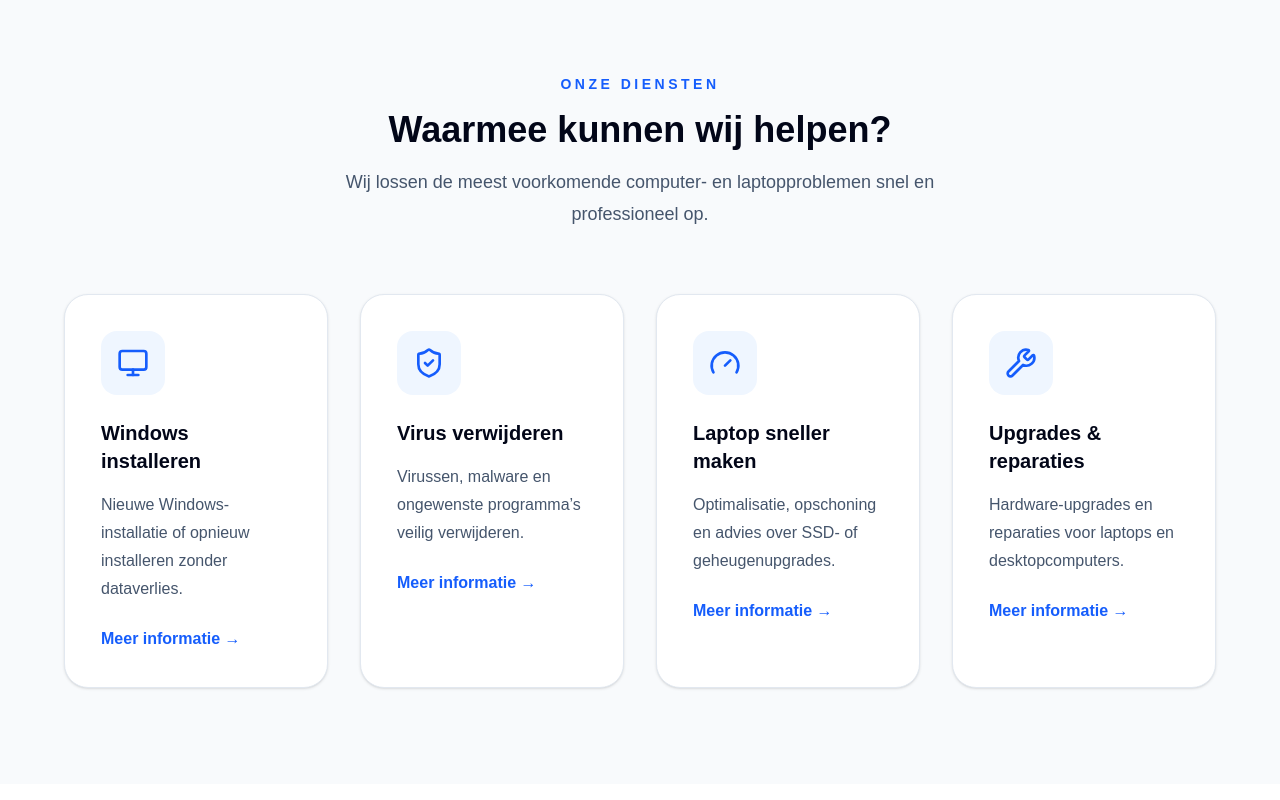
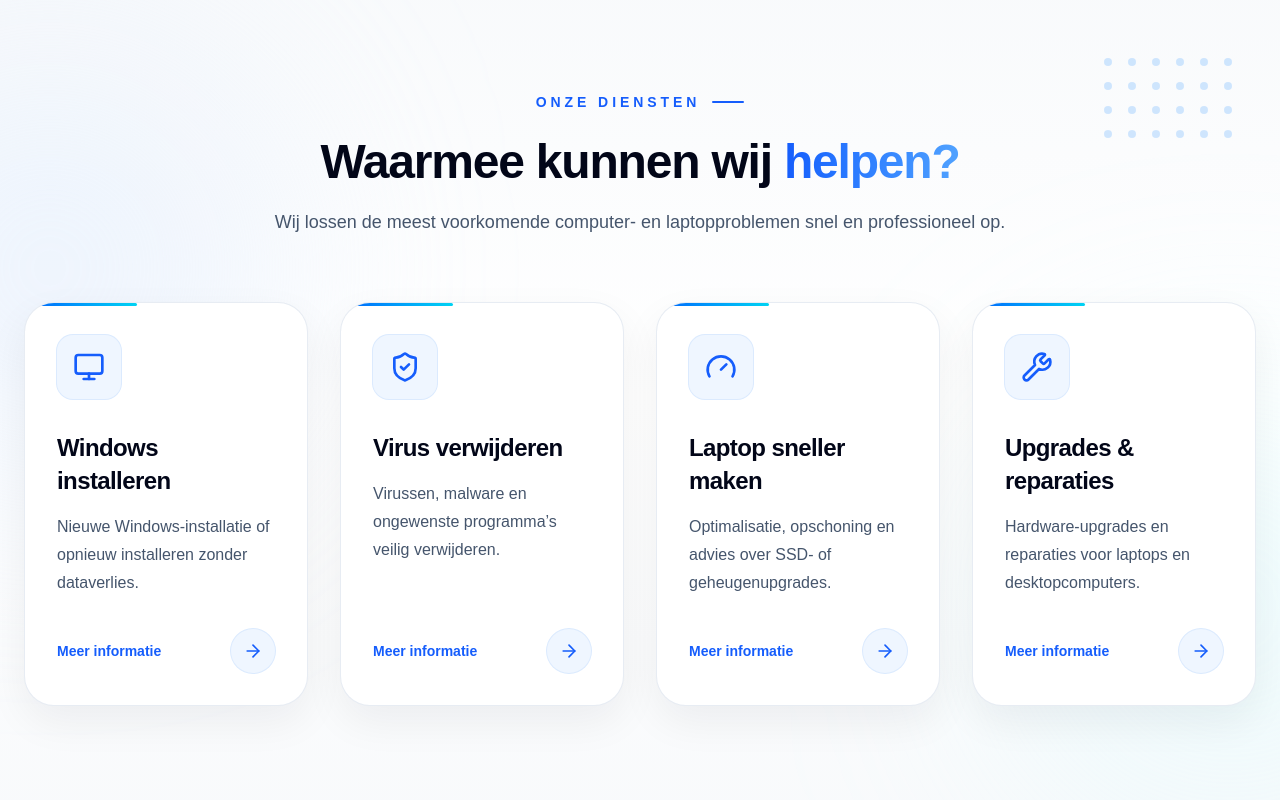
Before and after one commit to amritsolutions/amr-it-solutions, a Next.js app: page /computerreparatie in a window 1280 px wide. Shown: the part 1140-1940 px from the top of the page. Built offline with nearby package versions, Linux system fonts and the light colour scheme.

Commit message:
verbeteren

```diff
--- a/components/ComputerServices.tsx
+++ b/components/ComputerServices.tsx
@@ -1,4 +1,11 @@
-import { Monitor, ShieldCheck, Gauge, Wrench } from "lucide-react";
+import Link from "next/link";
+import {
+  ArrowRight,
+  Gauge,
+  Monitor,
+  ShieldCheck,
+  Wrench,
+} from "lucide-react";
 
 const services = [
   {
@@ -29,47 +36,95 @@ const services = [
 
 export default function ComputerServices() {
   return (
-    <section className="bg-slate-50 py-24">
-      <div className="mx-auto max-w-7xl px-6">
-        <div className="text-center">
-          <p className="text-sm font-bold uppercase tracking-[0.25em] text-blue-600">
-            Onze diensten
-          </p>
+    <section className="relative isolate overflow-hidden bg-gradient-to-b from-slate-50 via-white to-slate-50 px-6 py-24 sm:py-28">
+      {/* Achtergrondglows */}
+      <div
+        aria-hidden="true"
+        className="pointer-events-none absolute -left-40 top-20 -z-10 h-[420px] w-[420px] rounded-full bg-blue-100/50 blur-[120px]"
+      />
 
-          <h2 className="mt-4 text-4xl font-extrabold text-slate-950">
-            Waarmee kunnen wij helpen?
+      <div
+        aria-hidden="true"
+        className="pointer-events-none absolute -right-40 bottom-0 -z-10 h-[420px] w-[420px] rounded-full bg-cyan-100/30 blur-[120px]"
+      />
+
+      {/* Decoratieve stippen */}
+      <div
+        aria-hidden="true"
+        className="pointer-events-none absolute right-12 top-20 hidden grid-cols-6 gap-4 opacity-40 lg:grid"
+      >
+        {Array.from({ length: 24 }).map((_, index) => (
+          <span
+            key={index}
+            className="h-2 w-2 rounded-full bg-blue-300"
+          />
+        ))}
+      </div>
+
+      <div className="mx-auto max-w-7xl">
+        <div className="mx-auto max-w-3xl text-center">
+          <div className="inline-flex items-center gap-3">
+            <span className="text-sm font-extrabold uppercase tracking-[0.28em] text-blue-600">
+              Onze diensten
+            </span>
+
+            <span className="h-0.5 w-8 rounded-full bg-blue-600" />
+          </div>
+
+          <h2 className="mt-6 text-4xl font-extrabold tracking-tight text-slate-950 sm:text-5xl">
+            Waarmee kunnen wij{" "}
+            <span className="bg-gradient-to-r from-blue-600 to-blue-400 bg-clip-text text-transparent">
+              helpen?
+            </span>
           </h2>
 
-          <p className="mx-auto mt-4 max-w-2xl text-lg leading-8 text-slate-600">
-            Wij lossen de meest voorkomende computer- en laptopproblemen snel en professioneel op.
+          <p className="mx-auto mt-5 max-w-3xl text-base leading-8 text-slate-600 sm:text-lg">
+            Wij lossen de meest voorkomende computer- en laptopproblemen snel
+            en professioneel op.
           </p>
         </div>
 
-        <div className="mx-auto mt-16 grid max-w-6xl gap-8 md:grid-cols-2 lg:grid-cols-4">
+        <div className="mx-auto mt-16 grid max-w-7xl gap-8 md:grid-cols-2 xl:grid-cols-4">
           {services.map(({ Icon, title, text, link }) => (
-            <div
+            <Link
               key={title}
-              className="group rounded-3xl border border-slate-200 bg-white p-9 shadow-sm transition-all duration-300 hover:-translate-y-2 hover:shadow-2xl"
+              href={link}
+              className="group relative flex min-h-[360px] flex-col overflow-hidden rounded-[30px] border border-slate-200/80 bg-white p-8 shadow-[0_16px_42px_rgba(15,23,42,0.06)] transition-all duration-500 hover:-translate-y-2 hover:border-blue-200 hover:shadow-[0_28px_65px_rgba(37,99,235,0.16)]"
             >
-              <div className="flex h-16 w-16 items-center justify-center rounded-2xl bg-blue-50 transition group-hover:bg-blue-600">
-                <Icon className="h-8 w-8 text-blue-600 transition group-hover:text-white" />
+              {/* Blauwe lijn bovenaan */}
+              <div
+                aria-hidden="true"
+                className="absolute left-0 top-0 h-[3px] w-28 rounded-full bg-gradient-to-r from-blue-600 to-cyan-400 transition-all duration-500 group-hover:w-full"
+              />
+
+              {/* Glow rechtsboven */}
+              <div
+                aria-hidden="true"
+                className="pointer-events-none absolute -right-16 -top-16 h-44 w-44 rounded-full bg-blue-100/0 blur-3xl transition-all duration-500 group-hover:bg-blue-100/70"
+              />
+
+              <div className="relative z-10 flex h-16 w-16 items-center justify-center rounded-2xl bg-blue-50 text-blue-600 ring-1 ring-blue-100 transition-all duration-300 group-hover:scale-110 group-hover:bg-blue-600 group-hover:text-white group-hover:shadow-[0_14px_30px_rgba(37,99,235,0.24)]">
+                <Icon className="h-8 w-8" />
               </div>
 
-              <h3 className="mt-6 text-xl font-bold text-slate-950">
+              <h3 className="relative z-10 mt-8 text-2xl font-extrabold leading-snug tracking-tight text-slate-950">
                 {title}
               </h3>
 
-              <p className="mt-4 leading-7 text-slate-600">
+              <p className="relative z-10 mt-4 leading-7 text-slate-600">
                 {text}
               </p>
 
-              <a
-                href={link}
-                className="mt-6 inline-block font-semibold text-blue-600 hover:text-blue-700"
-              >
-                Meer informatie →
-              </a>
-            </div>
+              <div className="relative z-10 mt-auto flex items-center justify-between pt-8">
+                <span className="text-sm font-bold text-blue-600">
+                  Meer informatie
+                </span>
+
+                <span className="flex h-11 w-11 items-center justify-center rounded-full bg-blue-50 text-blue-600 ring-1 ring-blue-100 transition-all duration-300 group-hover:translate-x-1 group-hover:bg-blue-600 group-hover:text-white group-hover:shadow-[0_10px_24px_rgba(37,99,235,0.24)]">
+                  <ArrowRight className="h-5 w-5" />
+                </span>
+              </div>
+            </Link>
           ))}
         </div>
       </div>
```
